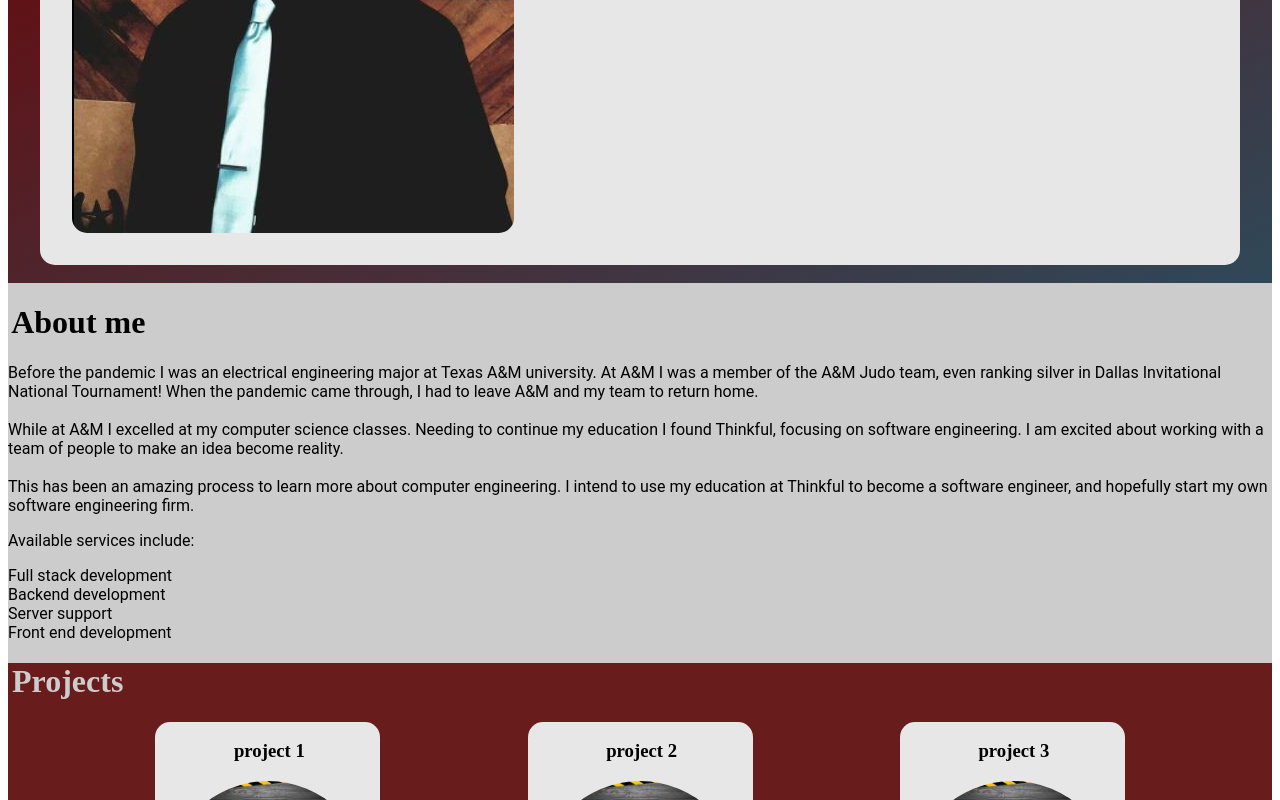
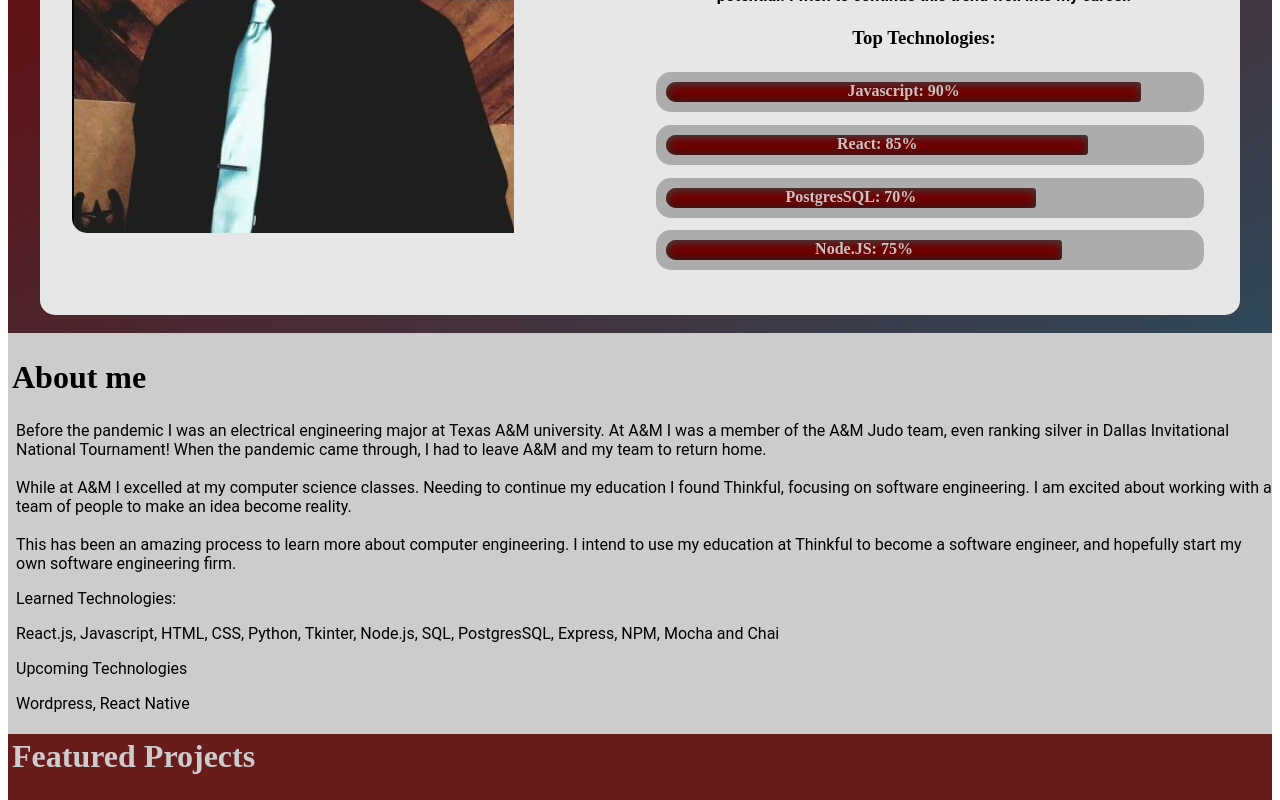
Before and after one commit to Colten-Developer/portfolio-website, a React (Create React App) app in the folder portfolio-website/: page / in a window 1280 px wide. Shown: the part 340-1140 px from the top of the page. Built offline with nearby package versions, Linux system fonts and the light colour scheme.

Commit message:
expamples projects updated, progress bars added, added fonts, fixed positioning with dropdown menu.

```diff
--- a/portfolio-website/src/layout/Menu.css
+++ b/portfolio-website/src/layout/Menu.css
@@ -30,17 +30,18 @@
     visibility: hidden;
   }
 
-  /* Dropdown Button */
 .dropbtn {
   visibility: initial;
   background-color: rgb(43, 43, 43);
   color: white;
   padding: 10px;
+  right: .5rem;
+  top: .25rem;
+  position: fixed;
   font-size: 16px;
   border: none;
 }
 
-/* The container <div> - needed to position the dropdown content */
 .dropdown {
   margin-right: 2.5rem;
   position: relative;
@@ -49,7 +50,6 @@
   float: right;
 }
 
-/* Dropdown Content (Hidden by Default) */
 .dropdown-content {
   display: none;
   position: absolute;
@@ -59,7 +59,6 @@
   z-index: 1;
 }
 
-/* Links inside the dropdown */
 .dropdown-content a {
   color: black;
   padding: 12px 16px;
@@ -67,13 +66,10 @@
   display: block;
 }
 
-/* Change color of dropdown links on hover */
 .dropdown-content a:hover {background-color: #ddd;}
 
-/* Show the dropdown menu on hover */
 .dropdown:hover .dropdown-content {display: block;}
 
-/* Change the background color of the dropdown button when the dropdown content is shown */
 .dropdown:hover .dropbtn {background-color: rgb(34, 34, 34);}
 
 }
--- a/portfolio-website/src/pages/AboutPage.css
+++ b/portfolio-website/src/pages/AboutPage.css
@@ -1,5 +1,6 @@
 article {
     font-family: "Roboto", sans-serif;
+    padding-left: .5rem;
 }
 
 h1,h2,h3 {
--- a/portfolio-website/src/pages/AboutPage.js
+++ b/portfolio-website/src/pages/AboutPage.js
@@ -27,13 +27,10 @@ function AboutPage() {
                   use my education at Thinkful to become a software engineer, and hopefully start my own
                   software engineering firm.
                   </p>
-                  <p>Available services include:</p>
-                  <ul>
-                  <li>Full stack development</li>
-                  <li>Backend development</li>
-                  <li>Server support</li>
-                  <li>Front end development</li>
-              </ul>
+                  <p>Learned Technologies:</p>
+                  <p>React.js, Javascript, HTML, CSS, Python, Tkinter, Node.js, SQL, PostgresSQL, Express, NPM, Mocha and Chai</p>
+                  <p>Upcoming Technologies</p>
+                  <p>Wordpress, React Native</p>
               </article>
           </section>
       </div>
--- a/portfolio-website/src/pages/HomePage.css
+++ b/portfolio-website/src/pages/HomePage.css
@@ -1,6 +1,10 @@
 
-h1,h2,h3 {
+h1, h2, h3 {
   font-family: "Playfair Display", serif;
+}
+
+p {
+  font-family: "Roboto", sans-serif;
 }
 
 .colors {
@@ -11,20 +15,8 @@ h1,h2,h3 {
 img {
   display:block;
   max-width: 100%;
+  padding-right: 1.25rem;
 }
-/*
-.flex-container {
-  margin-top: 2rem;
-  margin-left: 2rem;
-  margin-right: 2rem;
-  display: flex;
-  flex-direction: row;
-  padding: 2rem;
-  background-color: #E7E7E7;
-  border-radius: 15px;
-  flex-wrap: wrap;
-  }
-*/
 
 .flex-container {
   display: flex;
@@ -37,7 +29,7 @@ img {
   border-radius: 15px;
 }
 
-@media (max-width: 425px) {
+@media (max-width: 600px) {
   .flex-container{
     flex-wrap: wrap;
   }
@@ -60,3 +52,72 @@ img {
     max-width: 100%;
     flex-basis: 100%;
   }
+
+
+  .meter {
+    box-sizing: content-box;
+    height: 1.25rem;
+    margin: .8rem .25rem .8rem 1rem;
+    background: rgb(172, 172, 172);
+    border-radius: 15px;
+    padding: 10px;
+  }
+
+  .javascript {
+    display: block;
+    height: 100%;
+    width:90%;
+    color: #c5c5c5;
+    border-top-right-radius: 8px;
+    border-bottom-right-radius: 8px;
+    border-top-left-radius: 20px;
+    border-bottom-left-radius: 20px;
+    background-color: #700000;
+    box-shadow: inset 0 2px 9px rgb(70, 69, 69),
+      inset 0 -2px 6px rgba(0, 0, 0, 0.568);
+    overflow: hidden;
+  }
+
+  .react {
+    display: block;
+    height: 100%;
+    width:80%;
+    color: #c5c5c5;
+    border-top-right-radius: 8px;
+    border-bottom-right-radius: 8px;
+    border-top-left-radius: 20px;
+    border-bottom-left-radius: 20px;
+    background-color: #700000;
+    box-shadow: inset 0 2px 9px rgb(70, 69, 69),
+      inset 0 -2px 6px rgba(0, 0, 0, 0.568);
+    overflow: hidden;
+  }
+  .node {
+    display: block;
+    height: 100%;
+    width: 75%;
+    color: #c5c5c5;
+    border-top-right-radius: 8px;
+    border-bottom-right-radius: 8px;
+    border-top-left-radius: 20px;
+    border-bottom-left-radius: 20px;
+    background-color: #700000;
+    box-shadow: inset 0 2px 9px rgb(70, 69, 69),
+      inset 0 -2px 6px rgba(0, 0, 0, 0.568);
+
+    overflow: hidden;
+  }
+  .postgresSQL {
+    display: block;
+    height: 100%;
+    width: 70%;
+    color: #c5c5c5;
+    border-top-right-radius: 8px;
+    border-bottom-right-radius: 8px;
+    border-top-left-radius: 20px;
+    border-bottom-left-radius: 20px;
+    background-color: #700000;
+    box-shadow: inset 0 2px 9px rgb(70, 69, 69),
+      inset 0 -2px 6px rgba(0, 0, 0, 0.568);
+    overflow: hidden;
+  }
--- a/portfolio-website/src/pages/HomePage.js
+++ b/portfolio-website/src/pages/HomePage.js
@@ -31,6 +31,19 @@ function HomePage() {
                             I love to constantly learn and be pushed to potential. I wish to continue this
                             trend well into my career.
                         </p>
+                        <h3>Top Technologies:</h3>
+                        <div class = 'meter'>
+                            <span class = 'javascript'>Javascript: 90%</span>
+                        </div>
+                        <div class = 'meter'>
+                            <span class = 'react '>React: 85%</span>
+                        </div>
+                        <div class = 'meter'>
+                            <span class = 'postgresSQL'>PostgresSQL: 70%</span>
+                        </div>
+                        <div class = 'meter'>
+                            <span class = 'node'>Node.JS: 75%</span>
+                        </div>
                     </div>
                 </div>
             </div>
--- a/portfolio-website/src/pages/Projects.css
+++ b/portfolio-website/src/pages/Projects.css
@@ -5,6 +5,15 @@
 .project-color >h1 {
     color: #CCCCCC;
     padding-left: .25rem;
+}
+
+h1, h2, h3 {
+    font-family: "Playfair Display", serif;
+    padding: .25rem
+}
+
+p {
+    font-family: "Roboto", sans-serif;
 }
 
 .project-container{
@@ -29,6 +38,10 @@
     margin-left: auto;
     margin-right: auto;
     width: 90%;
+    object-fit: cover;
+    width: 12rem;
+    height: 12rem;
+    padding: .5rem;
 }
 
 .project-item:hover {
--- a/portfolio-website/src/pages/Projects.js
+++ b/portfolio-website/src/pages/Projects.js
@@ -2,6 +2,7 @@
 import React from "react";
 import "./Projects.css"
 import construction from "../images/underConstruction.jpg"
+import magicRing from "../images/magicRing.jpg"
 
 
 //Defines the main layout of the application.
@@ -10,16 +11,16 @@ function Projects() {
   return (
     <div class = 'project-color'>
         <h1>
-            Projects
+            Featured Projects
         </h1>
         <div class = 'project-container'>
             <div class = 'project-item'>
-                <h3>project 1</h3>
-                <img src = {construction} alt = 'under construction'></img>
+                <h3>Restaurant Reservations</h3>
+                <img src = {magicRing} alt = 'under construction'></img>
                 <p>description of project</p>
-                <a href = '#'>GitHub Project</a>
+                <a href = 'https://github.com/Colten-Developer/Thinkful_Final_Project'>GitHub Project</a>
                 <br></br>
-                <a href = '#'>Website for project</a>
+                <a href = 'https://thinkful-final-front-end.vercel.app/dashboard?date=2021-07-20'>Website for project</a>
             </div>
             <div class = 'project-item'>
                 <h3>project 2</h3>
```
